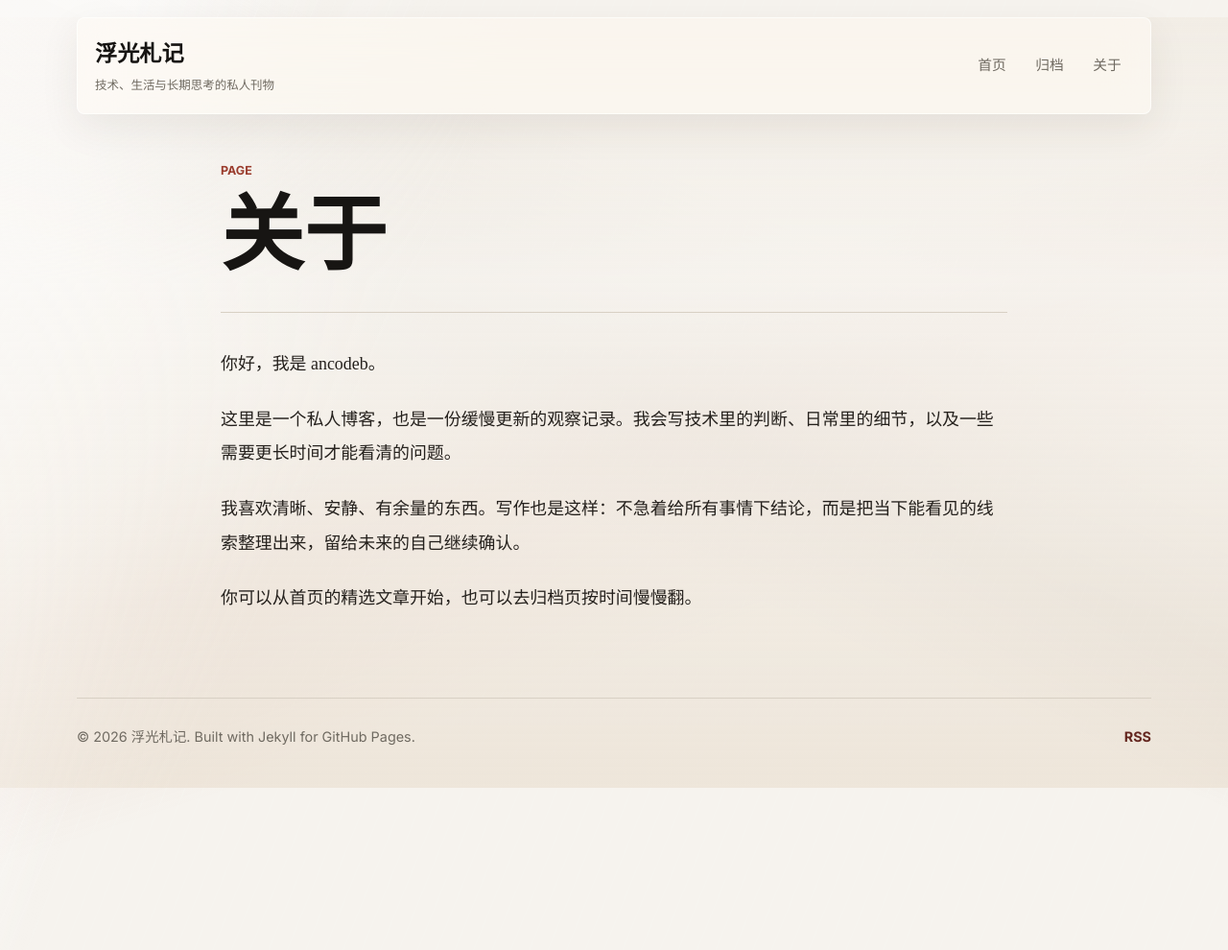
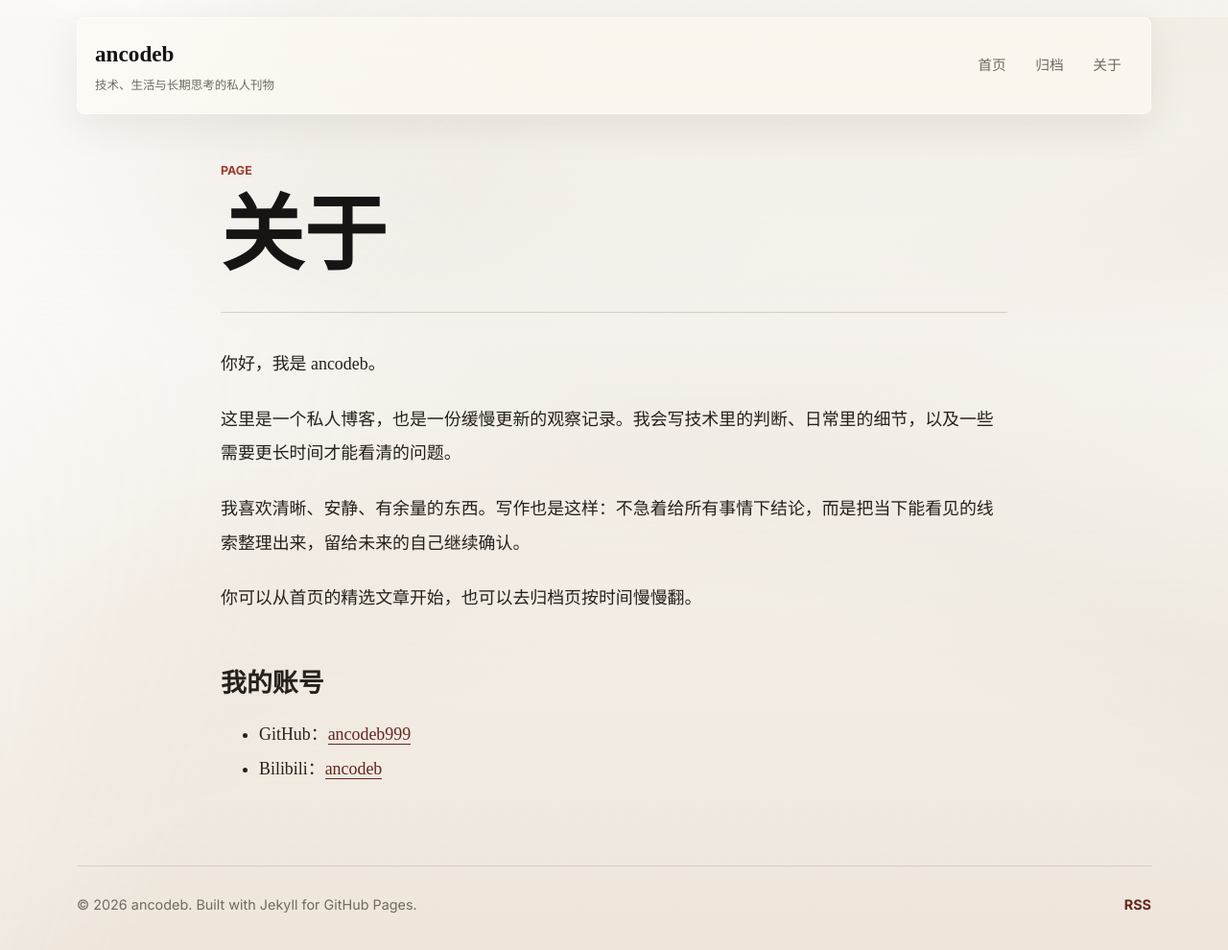
Before and after one commit to ancodeb999/ancodeb999.github.io, a Jekyll site: the page built from about.md, in a window 1280 px wide and 995 px high. Shown: the top 990 px of the window at 96% size. Built offline with Jekyll 4.4.1, drawn with Linux system fonts in a browser that asks for light colours.

Commit message:
Update site identity and profile links

```diff
--- a/_config.yml
+++ b/_config.yml
@@ -1,7 +1,7 @@
-title: 浮光札记
+title: ancodeb
 description: 技术、生活与长期思考的私人刊物
 author:
-  name: FIB
+  name: ancodeb
   bio: 写代码，也写生活里缓慢发亮的部分。
   location: Tokyo
 url: "https://ancodeb999.github.io"
@@ -29,7 +29,7 @@ defaults:
       type: posts
     values:
       layout: post
-      author: FIB
+      author: ancodeb
 
 exclude:
   - Gemfile
--- a/about.md
+++ b/about.md
@@ -11,3 +11,8 @@ permalink: /about/
 我喜欢清晰、安静、有余量的东西。写作也是这样：不急着给所有事情下结论，而是把当下能看见的线索整理出来，留给未来的自己继续确认。
 
 你可以从首页的精选文章开始，也可以去归档页按时间慢慢翻。
+
+## 我的账号
+
+- GitHub：[ancodeb999](https://github.com/ancodeb999/)
+- Bilibili：[ancodeb](https://space.bilibili.com/3690980228204585)
```
Also changed, not shown: README.md.
